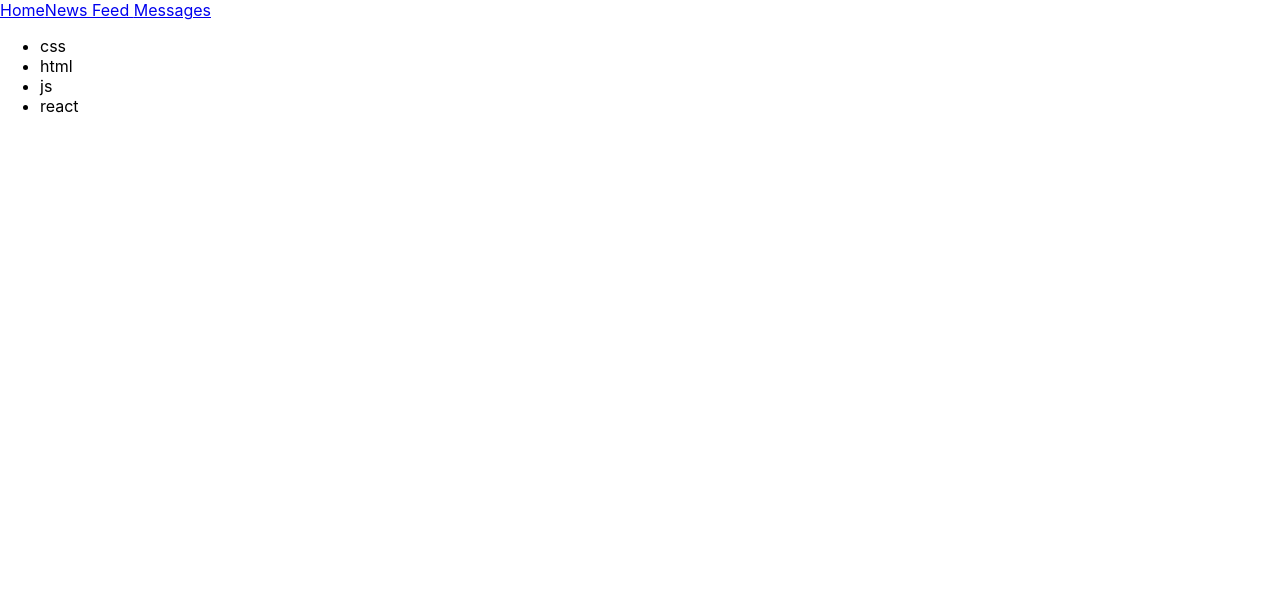
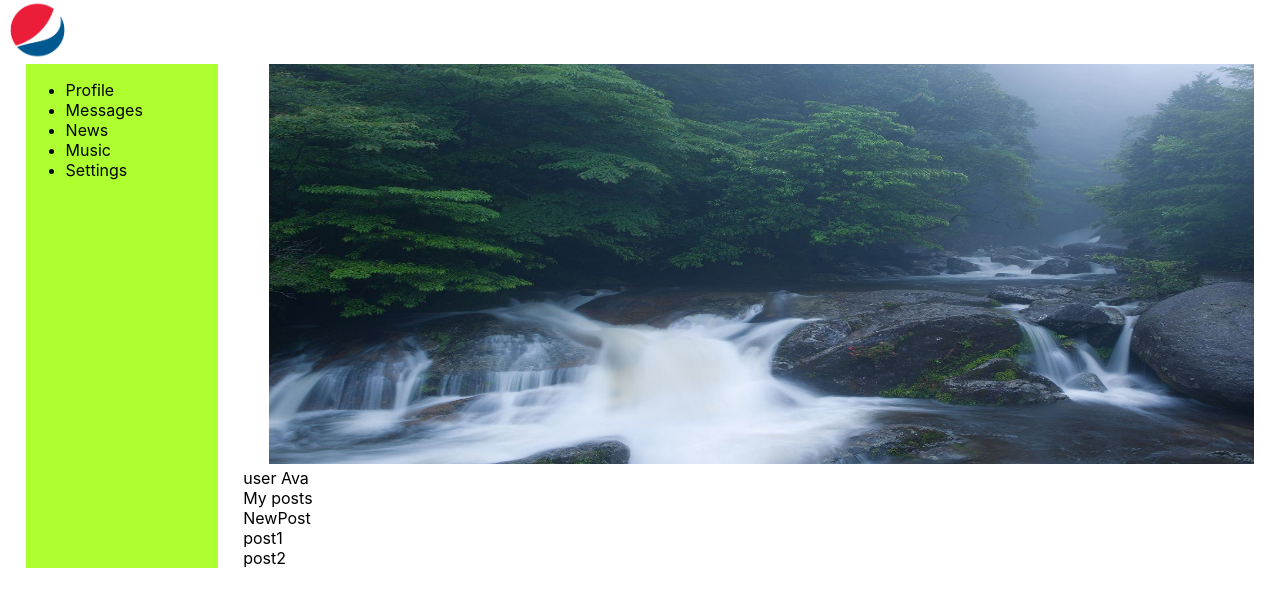
Before and after one commit to Clonvhs/React-social-network-study-project, a React (Create React App) app: page / in a window 1280 px wide. Shown: the top 606 px of the page. Built offline with nearby package versions, Linux system fonts and the light colour scheme.

Commit message:
#11 lesson: - add logo and user background photo and import it in project - add module.css to components and add some styles - create Content components and import it in App - create NavigationMenu components and import it in App

```diff
--- a/src/App.css
+++ b/src/App.css
@@ -1,38 +1,3 @@
-.App {
-  text-align: center;
+.main-page-main-countent-wrapper {
+  display: flex;
 }
-
-.App-logo {
-  height: 40vmin;
-  pointer-events: none;
-}
-
-@media (prefers-reduced-motion: no-preference) {
-  .App-logo {
-    animation: App-logo-spin infinite 20s linear;
-  }
-}
-
-.App-header {
-  background-color: #282c34;
-  min-height: 100vh;
-  display: flex;
-  flex-direction: column;
-  align-items: center;
-  justify-content: center;
-  font-size: calc(10px + 2vmin);
-  color: white;
-}
-
-.App-link {
-  color: #61dafb;
-}
-
-@keyframes App-logo-spin {
-  from {
-    transform: rotate(0deg);
-  }
-  to {
-    transform: rotate(360deg);
-  }
-}
--- a/src/App.js
+++ b/src/App.js
@@ -1,11 +1,16 @@
 import './App.css';
 import Header from './Header'
-import Technologies from "./Technologies";
+import Content from "./Content";
+import NavigationMenu from "./NavigationMenu";
 
 function App() {
   return (<div>
       <Header/>
-      <Technologies/>
+      <div className="main-page-main-countent-wrapper">
+          <NavigationMenu/>
+          <Content/>
+      </div>
+
       </div>);
 }
 
--- /dev/null
+++ b/src/Content.js
@@ -0,0 +1,33 @@
+import userMainPageBackgroundPhoto from './images/userMainPageBackgroundPhoto.jpeg'
+import styles from './Content.module.css'
+
+const Content = () => {
+    return (<div>
+        <img className={styles.userMainPageBackgroundPhoto} src={userMainPageBackgroundPhoto}/>
+        <div className={styles.userInfoBlock}>
+            <div className={styles.userAvatar}>user Ava</div>
+            <div className={styles.userName}></div>
+            <div className={styles.descriptionBlock}>
+                <div className={styles.bitrhDate}></div>
+                <div className={styles.userCity}></div>
+                <div className={styles.userEducation}></div>
+                <div className={styles.userWebSite}></div>
+            </div>
+            <div className={styles.userPostsBlock}>
+                <div className={styles.userPostsTittle}>My posts</div>
+                <div className={styles.userSendNewPostBlock}>
+                    <div className={styles.newPostInput}>NewPost</div>
+                    <div className={styles.newPostButton}></div>
+                </div>
+                <div className={styles.postsTapeBlock}>
+                    post1
+                    <br/>
+                    post2
+                </div>
+            </div>
+        </div>
+
+    </div>)
+}
+
+export default Content
--- /dev/null
+++ b/src/Content.module.css
@@ -0,0 +1,7 @@
+.userMainPageBackgroundPhoto {
+    width: 77vw;
+    height: 50vh;
+    box-sizing: content-box;
+    margin-right: 2vw;
+    margin-left: 2vw;
+}
--- a/src/Header.js
+++ b/src/Header.js
@@ -1,10 +1,11 @@
+import pepsiLogo from './images/pepsiLogo.png';
+import styles from './Header.module.css'
 
- const Header = () =>{
-    return(<div>
-        <a href='#'>Home</a>
-        <a href='#'>News Feed </a>
-        <a href='#'>Messages</a>
+const Header = () => {
+    return (<div className={styles.mainWrapper} >
+        <img className={styles.logo} src={pepsiLogo}/>
+
     </div>)
- }
+}
 
- export default Header
+export default Header
--- /dev/null
+++ b/src/Header.module.css
@@ -0,0 +1,7 @@
+.logo {
+    width: 75px;
+    height: 60px;
+}
+.mainWrapper{
+
+}
--- /dev/null
+++ b/src/NavigationMenu.js
@@ -0,0 +1,14 @@
+import styles from './NavigationMenu.module.css'
+const NavigationMenu = () =>{
+    return(<div className={styles.mainWrapper}>
+        <ul>
+            <li><a>Profile</a></li>
+            <li><a>Messages</a></li>
+            <li><a>News</a></li>
+            <li><a>Music</a></li>
+            <li><a>Settings</a></li>
+        </ul>
+    </div>)
+}
+
+export default NavigationMenu
--- /dev/null
+++ b/src/NavigationMenu.module.css
@@ -0,0 +1,6 @@
+.mainWrapper{
+    width: 15vw;
+    margin-left: 2vw;
+    margin-right: 2vw;
+    background-color: greenyellow;
+}
--- a/src/Technologies.js
+++ /dev/null
@@ -1,13 +0,0 @@
-
-const Technologies = () =>{
-    return(<div>
-        <ul>
-            <li>css</li>
-            <li>html</li>
-            <li>js</li>
-            <li>react</li>
-        </ul>
-    </div>)
-}
-
-export default Technologies
```
Also changed, not shown: src/images/pepsiLogo.png (added), src/images/userMainPageBackgroundPhoto.jpeg (added).
